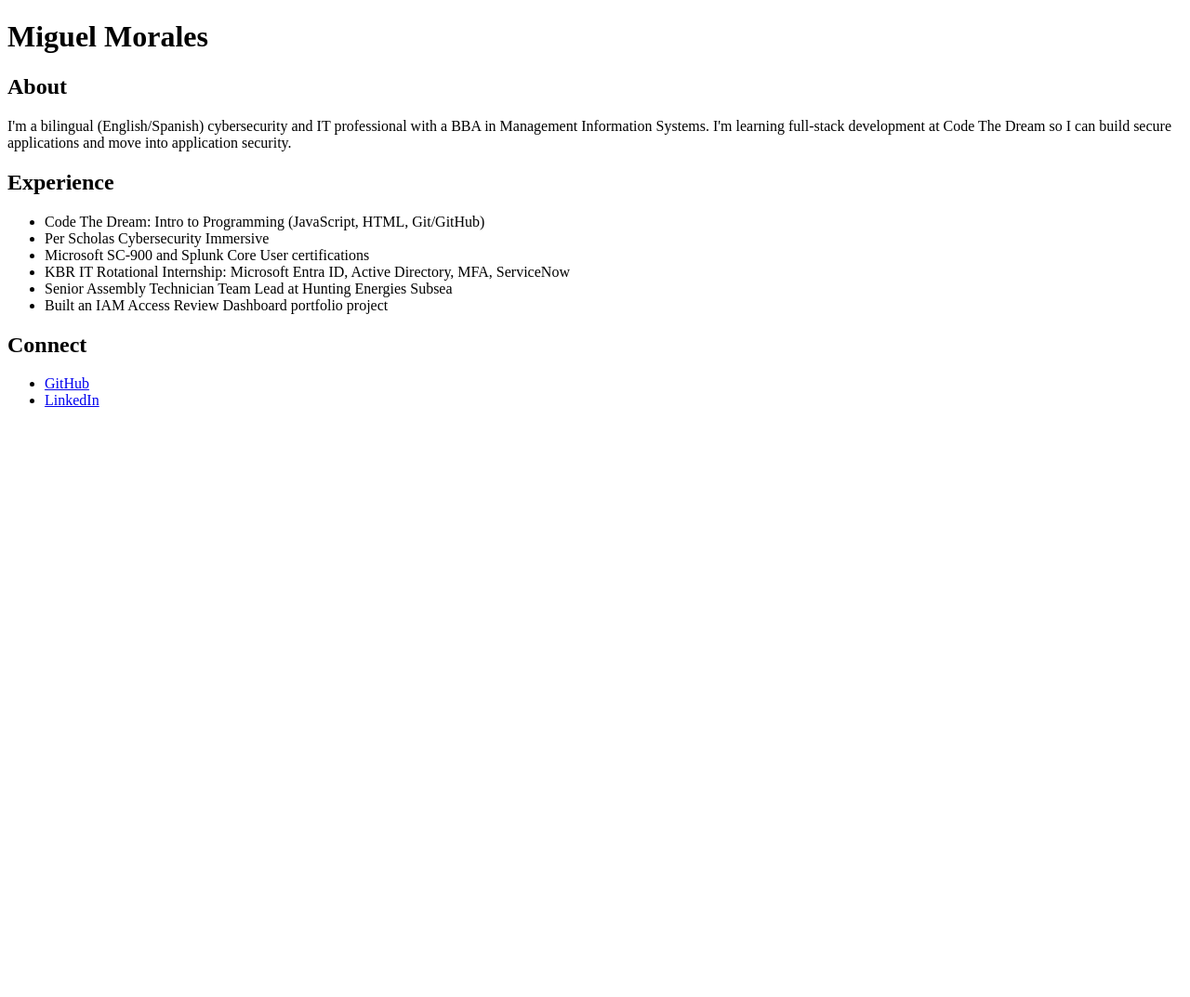
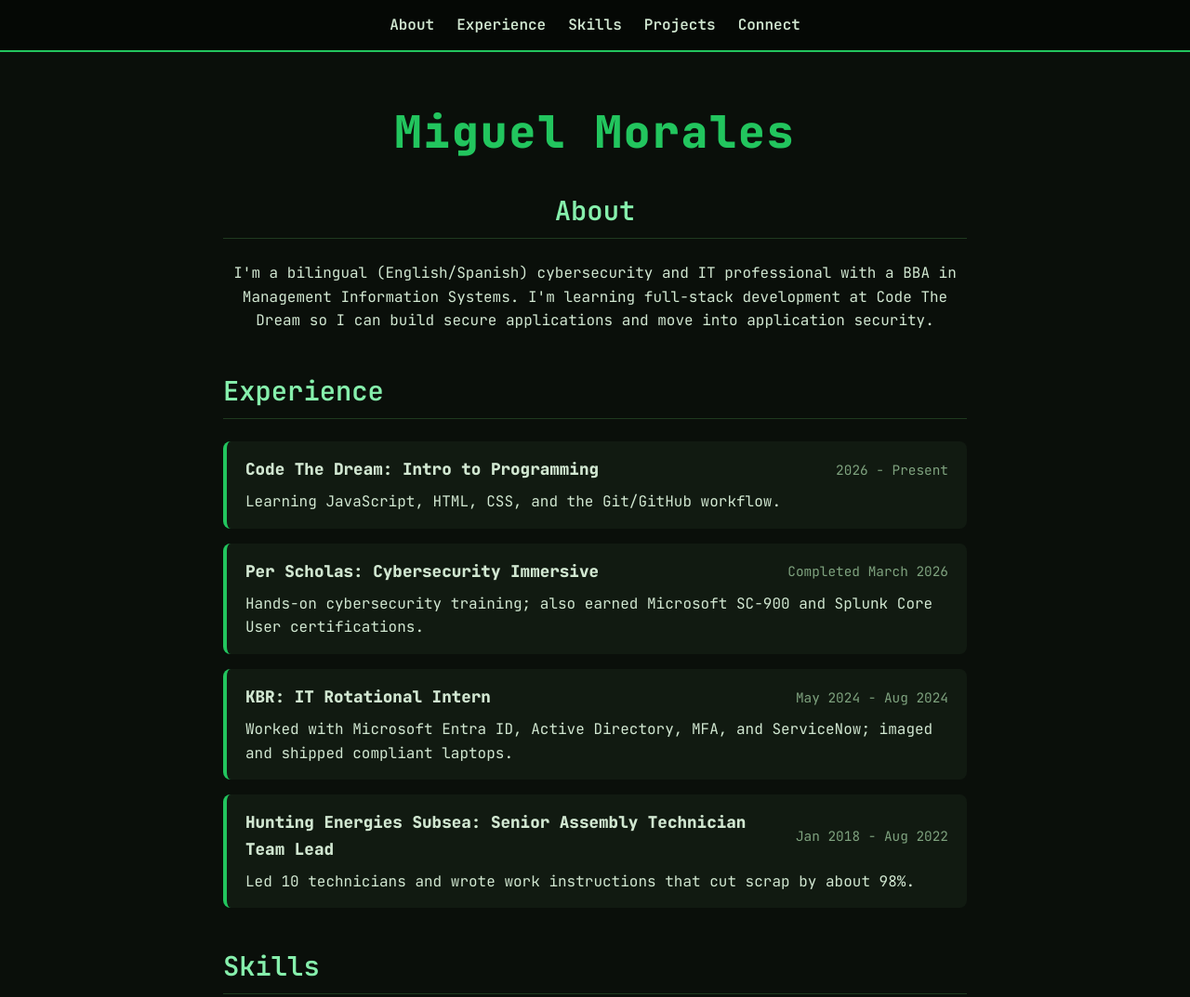
Before and after one commit to Guavasorbet/miguel-morales-JS-Intro-26.4, a plain HTML site: page index.html in a window 1280 px wide. Shown: the top 1073 px of the page at 93% size. Before the commit the page ends 800 px from the top, so only its background shows below. Drawn offline with Linux system fonts and the light colour scheme.

Commit message:
add CSS styling, nav, Skills and Projects sections

```diff
--- /dev/null
+++ b/css/index.css
@@ -0,0 +1,130 @@
+/* Page basics */
+html {
+  scroll-behavior: smooth;
+}
+
+body {
+  margin: 0;
+  background-color: #0a0f0a;
+  color: #d1e7d1;
+  font-family: "JetBrains Mono", "Courier New", monospace;
+  line-height: 1.6;
+}
+
+/* Sticky navigation */
+nav {
+  position: sticky;
+  top: 0;
+  background-color: #050805;
+  border-bottom: 2px solid #22c55e;
+}
+
+nav ul {
+  display: flex;
+  justify-content: center;
+  gap: 24px;
+  list-style: none;
+  margin: 0;
+  padding: 14px;
+}
+
+nav a {
+  color: #d1e7d1;
+  text-decoration: none;
+  font-weight: 600;
+}
+
+nav a:hover {
+  color: #22c55e;
+}
+
+/* Name at the top */
+h1 {
+  text-align: center;
+  font-size: 3rem;
+  font-weight: 800;
+  color: #22c55e;
+  letter-spacing: 2px;
+  margin: 48px 0 16px;
+}
+
+/* Section headings */
+h2 {
+  font-size: 1.8rem;
+  font-weight: 600;
+  color: #86efac;
+  border-bottom: 1px solid #1f3a1f;
+  padding-bottom: 6px;
+}
+
+/* Spacing between sections */
+section {
+  max-width: 800px;
+  margin: 0 auto 40px;
+  padding: 0 20px;
+}
+
+/* Alignment change for one section */
+#About {
+  text-align: center;
+}
+
+/* Experience: styled blocks with Flexbox rows */
+#Experience ul {
+  list-style: none;
+  padding: 0;
+}
+
+#Experience li {
+  background-color: #111a11;
+  border-left: 4px solid #22c55e;
+  border-radius: 8px;
+  padding: 16px 20px;
+  margin-bottom: 16px;
+}
+
+.job-header {
+  display: flex;
+  justify-content: space-between;
+  align-items: center;
+  gap: 16px;
+}
+
+.job-header h3 {
+  margin: 0;
+  font-size: 1.1rem;
+}
+
+.dates {
+  color: #7fa37f;
+  font-size: 0.9rem;
+  white-space: nowrap;
+}
+
+#Experience p {
+  margin: 8px 0 0;
+}
+
+/* Connect: Flexbox buttons */
+#Connect ul {
+  display: flex;
+  justify-content: center;
+  gap: 20px;
+  list-style: none;
+  padding: 0;
+}
+
+#Connect a {
+  display: inline-block;
+  padding: 10px 24px;
+  border: 2px solid #22c55e;
+  border-radius: 999px;
+  color: #22c55e;
+  text-decoration: none;
+  font-weight: 600;
+}
+
+#Connect a:hover {
+  background-color: #22c55e;
+  color: #0a0f0a;
+}
--- a/index.html
+++ b/index.html
@@ -5,10 +5,24 @@
     <meta charset="UTF-8">
     <meta name="viewport" content="width=device-width, initial-scale=1.0">
     <meta name="description" content="Portfolio of Miguel Morales, cybersecurity and IT professional learning full-stack development.">
-    <meta name="keywords" content="Miguel Morales, cybersecurity, IAM, JavaScript, HTML, portfolio">
+    <meta name="keywords" content="Miguel Morales, cybersecurity, IAM, JavaScript, HTML, CSS, portfolio">
     <meta name="author" content="Miguel Morales">
+    <link rel="preconnect" href="https://fonts.googleapis.com">
+    <link rel="preconnect" href="https://fonts.gstatic.com" crossorigin>
+    <link href="https://fonts.googleapis.com/css2?family=JetBrains+Mono:wght@400;600;800&display=swap" rel="stylesheet">
+    <link rel="stylesheet" href="css/index.css">
   </head>
   <body>
+    <nav>
+      <ul>
+        <li><a href="#About">About</a></li>
+        <li><a href="#Experience">Experience</a></li>
+        <li><a href="#Skills">Skills</a></li>
+        <li><a href="#Projects">Projects</a></li>
+        <li><a href="#Connect">Connect</a></li>
+      </ul>
+    </nav>
+
     <h1>Miguel Morales</h1>
 
     <section id="About">
@@ -23,13 +37,45 @@
     <section id="Experience">
       <h2>Experience</h2>
       <ul>
-        <li>Code The Dream: Intro to Programming (JavaScript, HTML, Git/GitHub)</li>
-        <li>Per Scholas Cybersecurity Immersive</li>
-        <li>Microsoft SC-900 and Splunk Core User certifications</li>
-        <li>KBR IT Rotational Internship: Microsoft Entra ID, Active Directory, MFA, ServiceNow</li>
-        <li>Senior Assembly Technician Team Lead at Hunting Energies Subsea</li>
-        <li>Built an IAM Access Review Dashboard portfolio project</li>
+        <li>
+          <div class="job-header">
+            <h3>Code The Dream: Intro to Programming</h3>
+            <span class="dates">2026 - Present</span>
+          </div>
+          <p>Learning JavaScript, HTML, CSS, and the Git/GitHub workflow.</p>
+        </li>
+        <li>
+          <div class="job-header">
+            <h3>Per Scholas: Cybersecurity Immersive</h3>
+            <span class="dates">Completed March 2026</span>
+          </div>
+          <p>Hands-on cybersecurity training; also earned Microsoft SC-900 and Splunk Core User certifications.</p>
+        </li>
+        <li>
+          <div class="job-header">
+            <h3>KBR: IT Rotational Intern</h3>
+            <span class="dates">May 2024 - Aug 2024</span>
+          </div>
+          <p>Worked with Microsoft Entra ID, Active Directory, MFA, and ServiceNow; imaged and shipped compliant laptops.</p>
+        </li>
+        <li>
+          <div class="job-header">
+            <h3>Hunting Energies Subsea: Senior Assembly Technician Team Lead</h3>
+            <span class="dates">Jan 2018 - Aug 2022</span>
+          </div>
+          <p>Led 10 technicians and wrote work instructions that cut scrap by about 98%.</p>
+        </li>
       </ul>
+    </section>
+
+    <section id="Skills">
+      <h2>Skills</h2>
+      <ul></ul>
+    </section>
+
+    <section id="Projects">
+      <h2>Projects</h2>
+      <ul></ul>
     </section>
 
     <section id="Connect">
```
